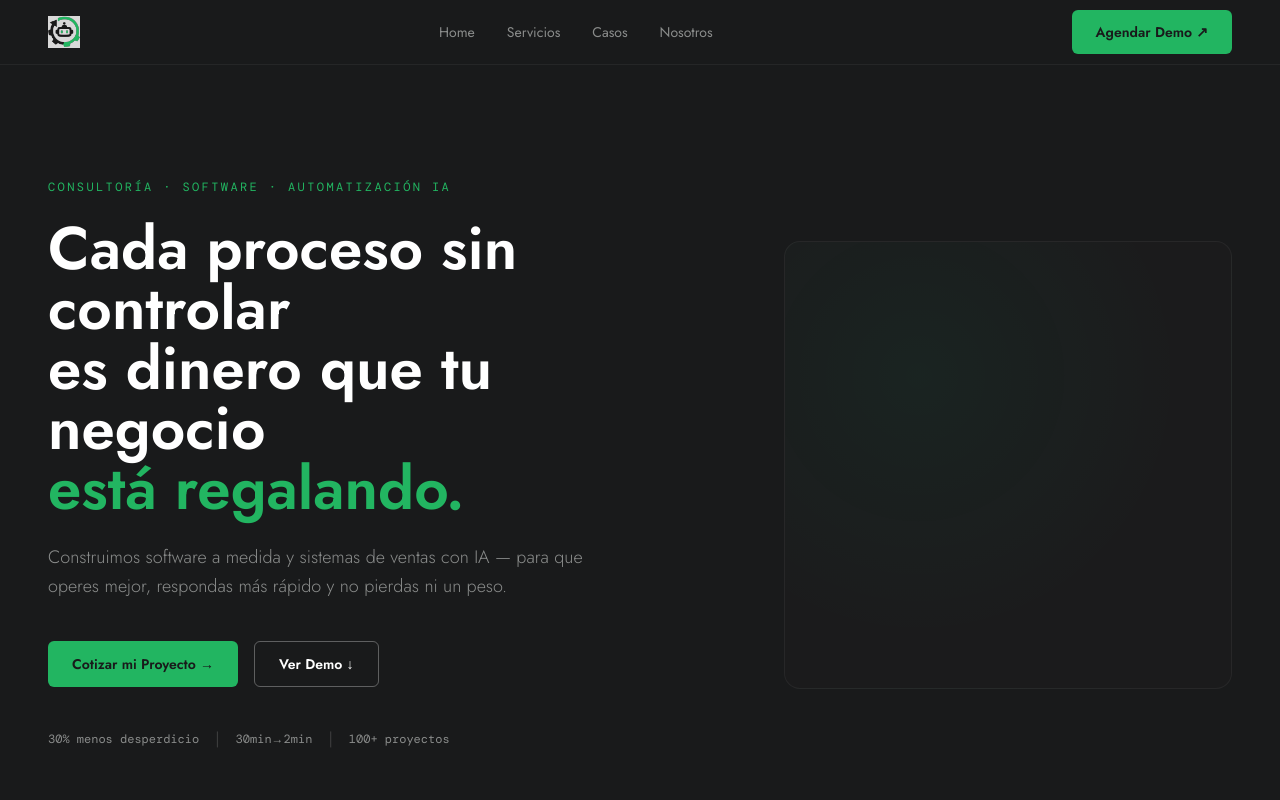
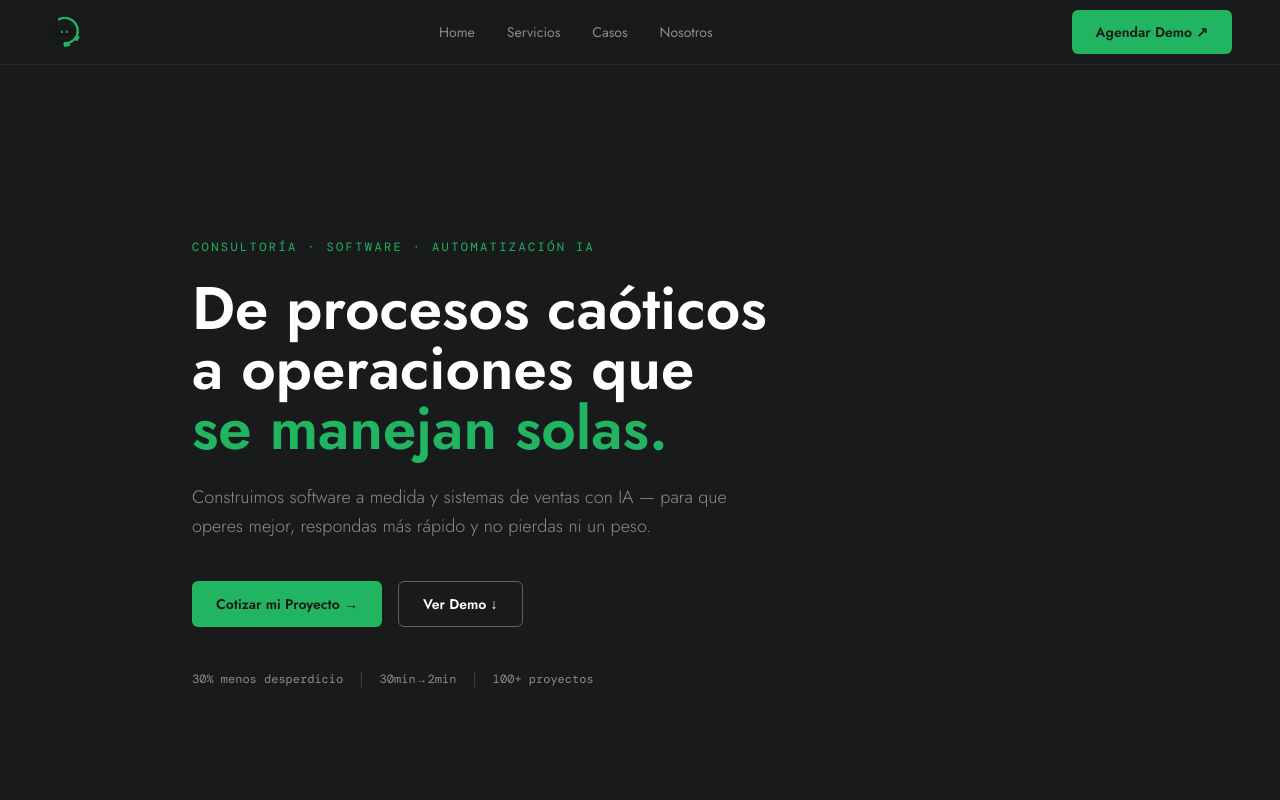
Before and after one commit to ftorrelles/nexdevp, a Next.js app: page /en in a window 1280 px wide. Shown: the top 800 px of the page. Built offline with nearby package versions, Linux system fonts and the light colour scheme; a web font is replaced by a local one.

Commit message:
fix(hero): option D headline, remove empty right box, transparent logos

```diff
--- a/src/components/sections/Hero.tsx
+++ b/src/components/sections/Hero.tsx
@@ -4,7 +4,7 @@ import { Link } from '@/i18n/navigation'
 export function Hero() {
   return (
     <section className="min-h-screen flex items-center bg-nex-black px-6 lg:px-12 py-24">
-      <div className="max-w-7xl mx-auto w-full grid lg:grid-cols-2 gap-16 items-center">
+      <div className="max-w-4xl mx-auto w-full">
         {/* Left: content */}
         <div className="text-center lg:text-left">
           {/* Eyebrow */}
@@ -14,11 +14,11 @@ export function Hero() {
 
           {/* H1 */}
           <h1 className="font-jost font-extrabold text-4xl sm:text-5xl lg:text-6xl text-nex-white leading-tight mb-6">
-            Cada proceso sin controlar
+            De procesos caóticos
             <br />
-            es dinero que tu negocio
+            a operaciones que
             <br />
-            <span className="text-nex-green">está regalando.</span>
+            <span className="text-nex-green">se manejan solas.</span>
           </h1>
 
           {/* Sub */}
@@ -50,11 +50,6 @@ export function Hero() {
           </div>
         </div>
 
-        {/* Right: dark abstract space */}
-        <div className="hidden lg:block">
-          <div className="aspect-square max-w-md ml-auto rounded-2xl border border-white/5 bg-nex-dark
-            bg-[radial-gradient(circle_at_30%_30%,rgba(0,255,163,0.04),transparent_60%)]" />
-        </div>
       </div>
     </section>
   )
```
Also changed, not shown: public/brand/logo-dark.svg, public/brand/logo-light.svg.
